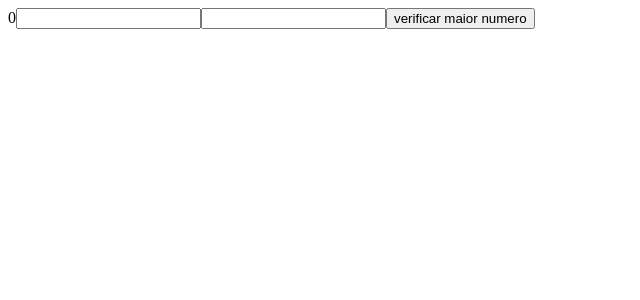
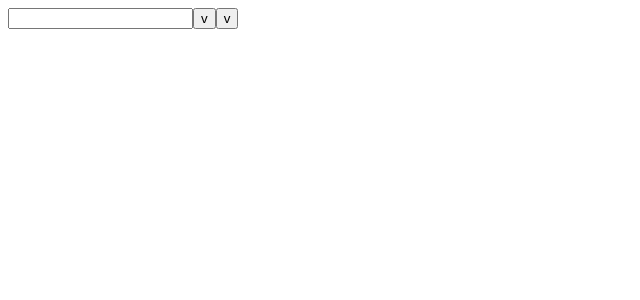
Before and after one commit to Gabriel200395/state, a React (Create React App) app: page / in a window 1280 px wide. Shown: the top 300 px of the page, without its empty margins (0-640 px from the left). Built offline with nearby package versions, Linux system fonts and the light colour scheme.

Commit message:
terminando terceiro exercicio

```diff
--- a/src/App.js
+++ b/src/App.js
@@ -1,9 +1,9 @@
-import Ex01 from "./ExerciciosDecisao/Ex01";
+import Ex03 from "./ExerciciosDecisao/Ex03";
 
 function App() {
   return (
     <>
-      <Ex01 />
+      <Ex03 />
     </>
   );
 }
--- a/src/ExerciciosDecisao/Ex03.js
+++ b/src/ExerciciosDecisao/Ex03.js
@@ -0,0 +1,33 @@
+import { useState } from "react";
+
+function Ex03() {
+  const [sexo, setSexo] = useState("");
+  const [sexoValid, setSexoValid] = useState("");
+
+  const validar = () => {
+    setSexoValid(
+      (sexo === "F" && "femenino") ||
+        (sexo === "M" && "masculino") ||
+        (sexo != "F" || sexo != "M" ? "sexo invalido" : "")
+    );
+  };
+
+  const reset = () => {
+    setSexoValid("");
+  };
+
+  return (
+    <div>
+      {sexoValid}
+      <input
+        type="text"
+        value={sexo}
+        onChange={({ target }) => setSexo(target.value)}
+      />
+      <button onClick={validar}>v</button>
+      <button onClick={reset}>v</button>
+    </div>
+  );
+}
+
+export default Ex03;
```
Also changed, not shown: src/ExerciciosDecisao/Ex02.js (+28 -0 lines).
